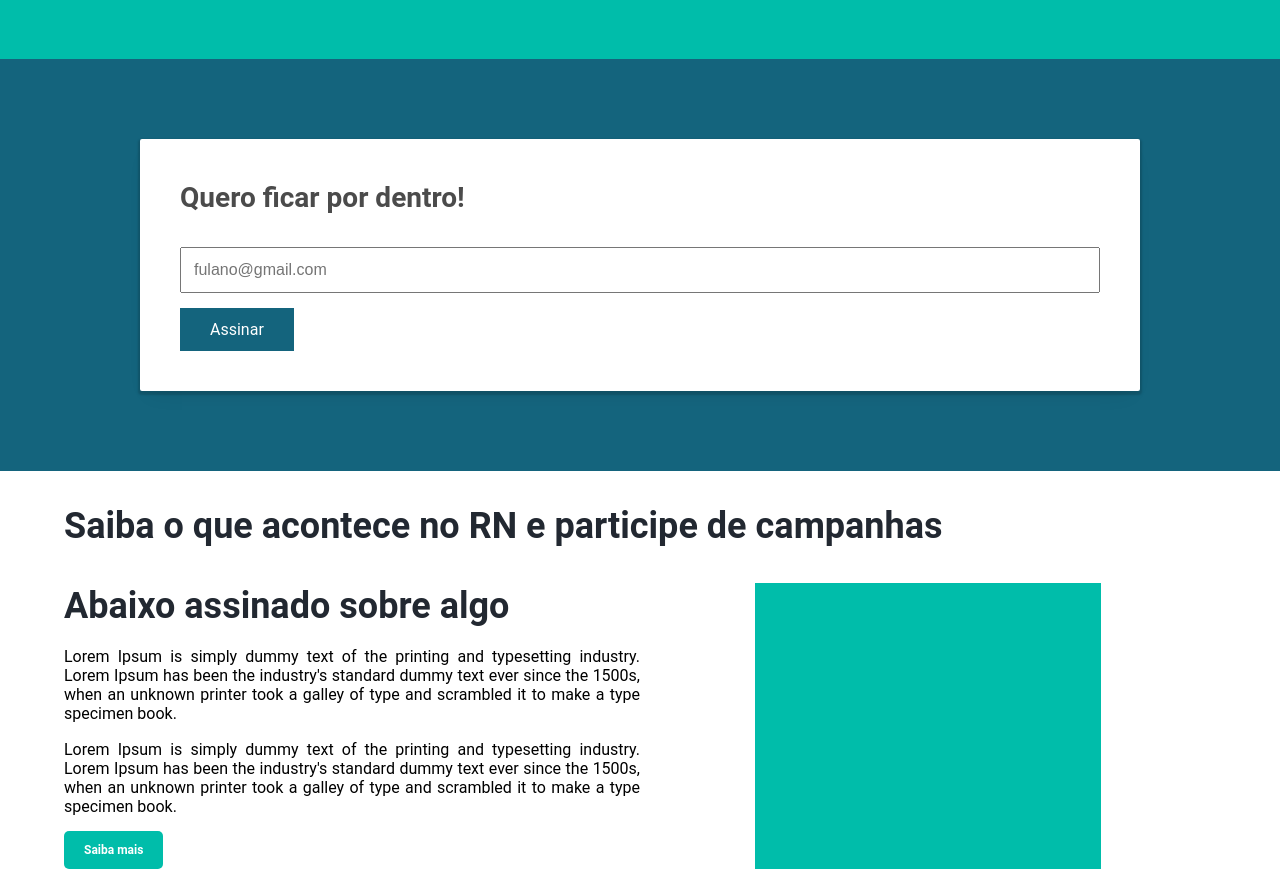
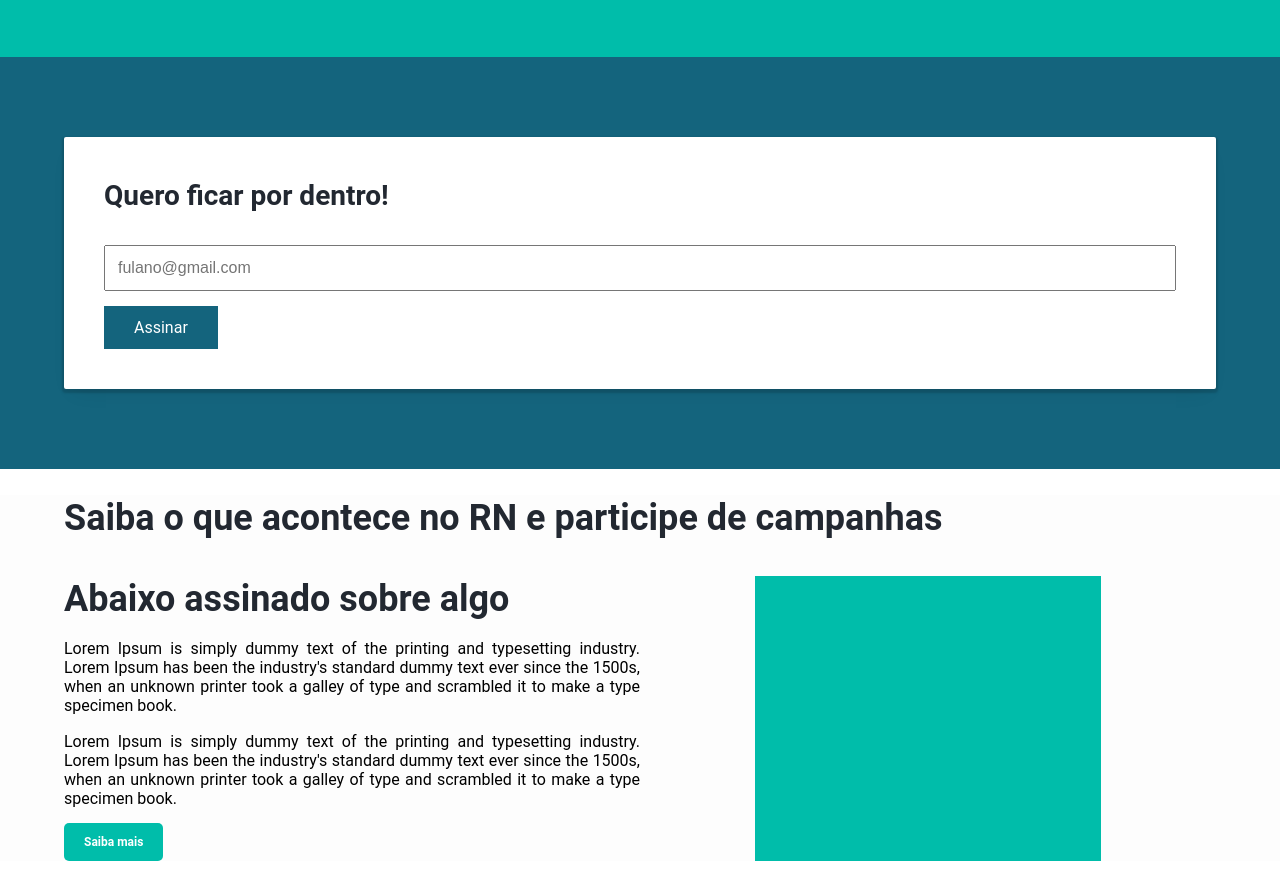
Before and after one commit to dadosabertosrn/site, a plain HTML site: page index.html in a window 1280 px wide. Shown: the part 1560-2429 px from the top of the page. Drawn offline with Linux system fonts and the light colour scheme.

Commit message:
ajustando margens e cores

```diff
--- a/css/style.css
+++ b/css/style.css
@@ -86,7 +86,7 @@ h2 {
 }
 
 h3 {
-  color: rgb(75, 75, 75);
+  color: #222831;
   font-size: 2.8rem;
   line-height: 3.8rem;
 }
@@ -188,7 +188,7 @@ CARDS
 ==================*/
 .cards {
   width: 90%;
-  max-width: 1000px;
+  max-width: 980px;
   margin: auto;
 
   display: grid;
@@ -265,7 +265,7 @@ FORM
 
 #form form {
   width: 90%;
-  max-width: 1000px;
+  max-width: 1200px;
   background: white;
   padding: 40px;
   border-radius: 2px;
@@ -319,9 +319,10 @@ ACOMPANHE
 ==================*/
 
 .acompanhe {
-  margin-top: 4vh;
   width: 100%;
   text-align: justify;
+
+  background-color: #f9f9f963;
 }
 
 .acompanhe .container{
```
